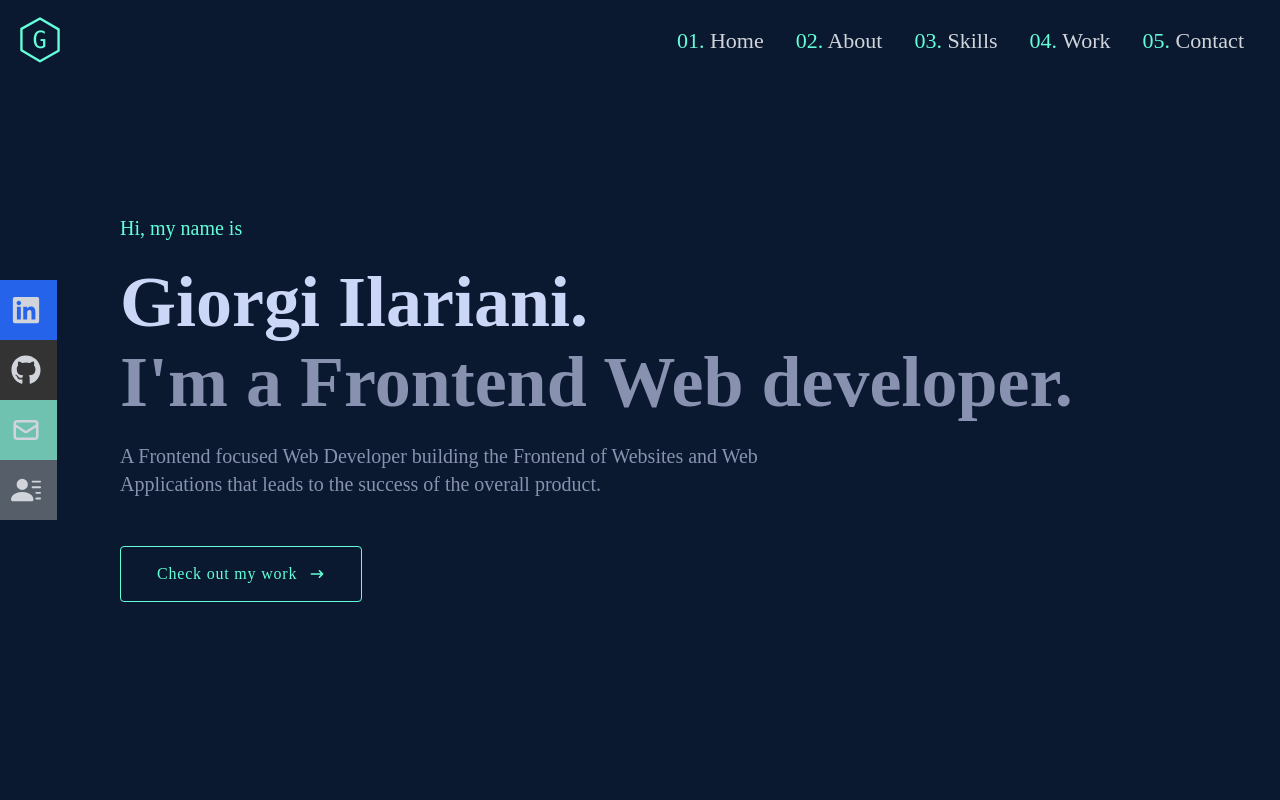
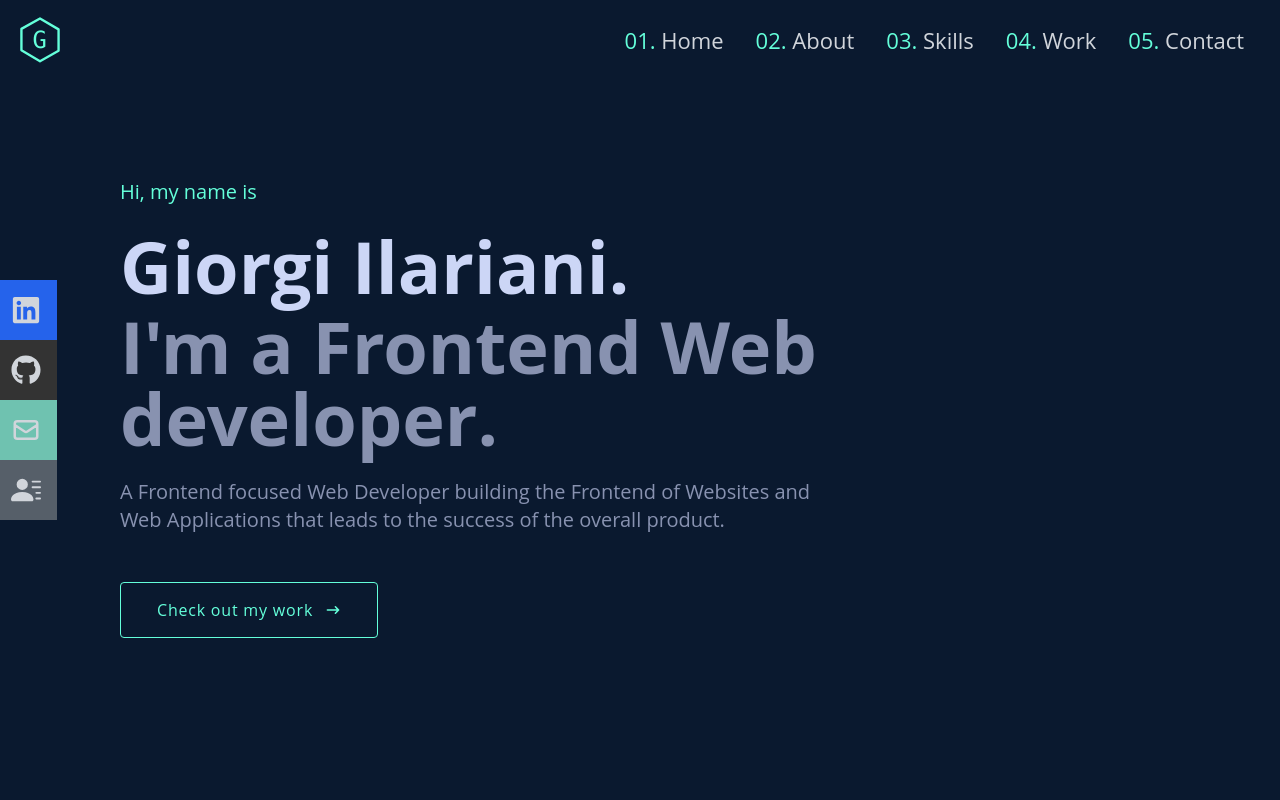
Before and after one commit to GiorgiIlariani/personal_portfolio, a React (Vite) app: page / in a window 1280 px wide. Shown: the top 800 px of the page. Built offline with nearby package versions, Linux system fonts and the light colour scheme.

Commit message:
finished portfolio

```diff
--- a/src/index.css
+++ b/src/index.css
@@ -2,8 +2,7 @@
 @tailwind components;
 @tailwind utilities;
 
-
-@import url('https://fonts.googleapis.com/css2?family=Courgette&display=swap');
+@import url('https://fonts.googleapis.com/css2?family=Open+Sans&display=swap');
 
 @layer base {
     li {
@@ -12,7 +11,7 @@
         @apply text-[22px];
     }
     html {
-        font-family: 'Courgette', cursive;
+        font-family: 'Open Sans', sans-serif;
     }
 }
 
```
